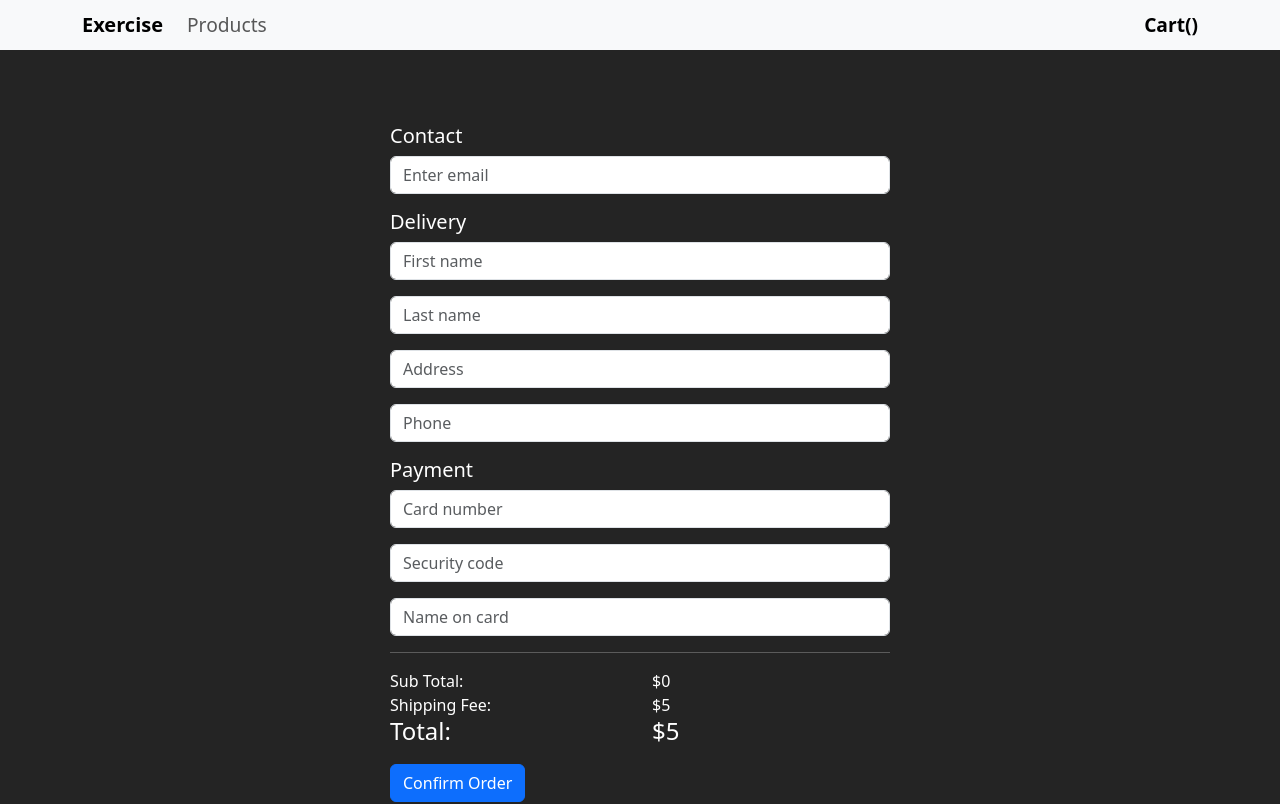
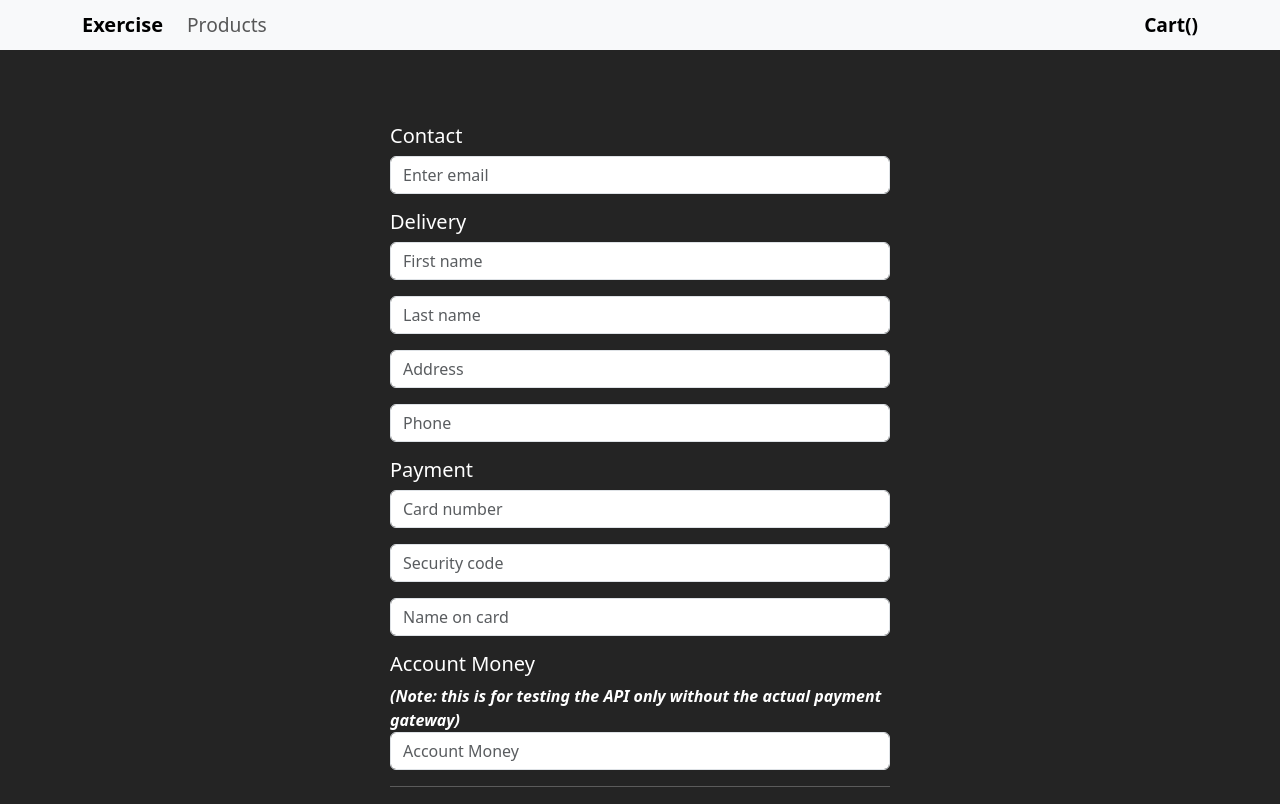
Before and after one commit to dann0088/simple-order-payment-system, a React (Vite) app in the folder frontend/: page /checkout in a window 1280 px wide. Shown: the top 804 px of the page. Built offline with nearby package versions, Linux system fonts and the light colour scheme.

Commit message:
update checkout component

```diff
--- a/frontend/src/components/checkout.tsx
+++ b/frontend/src/components/checkout.tsx
@@ -6,8 +6,11 @@ import NavBar from "./navBar";
 export default function Checkout() {
   let localCartList : any = JSON.parse(localStorage.getItem("cartList") || "[]");
 	const [validated, setValidated] = useState<boolean>(false);
+
   // To Do - set shipping fee base on user Address (current set on dummy data)
   const [shippingFee, setShippingFee] = useState<number>(5);
+
+  // const [orderDetails, setOrderDetails] = useState<any>(null);
   const [show, setShow] = useState(false);
 
   const computeSubTotal = () => {
@@ -18,24 +21,34 @@ export default function Checkout() {
     return subtotal
   }
 
-	const handleSubmit = (event: any) => {
-		const form = event.currentTarget;
+	const handleConfirmOrder = async (event: any) => {
     event.preventDefault();
-    const formData = new FormData(form);
-    const data = Object.fromEntries(formData.entries());
+    const form = event.currentTarget;
+    const orderDetailsForm = new FormData(form);
+    const orderDetailsData = Object.fromEntries(orderDetailsForm.entries());
+    // setOrderDetails(orderDetailsData);
 
     if (form.checkValidity() === false) {
       event.stopPropagation();
-      setValidated(true);
+      // try {
+      //   const response = await fetch(import.meta.env.VITE_API_URL + "product/get/", {
+      //     method: "POST",
+      //     headers: {
+      //         "Content-Type": "application/json",
+      //     },
+      //     body: JSON.stringify({
+
+      //     })
+      //   });
+      // } catch (error) {
+
+      // }
+      console.log(localCartList);
+
     } else {
       handleShow();
     }
 	}
-
-  const handleDummyCardMoney = (event: any) => {
-    const dummyMoney = event.target.value;
-    console.log(dummyMoney);
-  }
 
   const getTotalPrice = () => {
     return computeSubTotal() + shippingFee;
@@ -49,7 +62,7 @@ export default function Checkout() {
       <NavBar/>
       <div className="py-4 center-table" style={{width: 500, color: "white", textAlign: "left"}}>
         <h5>Contact</h5>
-        <Form noValidate validated={validated} onSubmit={handleSubmit}>
+        <Form noValidate validated={validated} onSubmit={handleConfirmOrder}>
           <Form.Group className="mb-3" controlId="formContact">
             <Form.Control type="email" placeholder="Enter email" name="email" required />
             <Form.Control.Feedback type="invalid">
@@ -107,6 +120,15 @@ export default function Checkout() {
               Name on card is required.
             </Form.Control.Feedback>
           </Form.Group>
+
+          <h5>Account Money</h5>
+          <i><b>(Note: this is for testing the API only without the actual payment gateway)</b></i>
+          <Form.Group className="mb-3" controlId="formDummyMoney">
+            <Form.Control type="number" placeholder="Account Money" name="dummyMoney" required/>
+            <Form.Control.Feedback type="invalid">
+              Adding dummy account money is required.
+            </Form.Control.Feedback>
+          </Form.Group>
           <hr/>
           <Row>
             <Col>Sub Total:</Col>
@@ -138,16 +160,14 @@ export default function Checkout() {
         </Modal.Header>
         <Modal.Body>
           Add dummy money inside your card to test the response from the server
-          <Form.Control type="number" placeholder="Dummy card money" name="dummyCardMoney" onChange={handleDummyCardMoney} required/>
-            <Form.Control.Feedback type="invalid">
-              Please add dummy money to test API response
-            </Form.Control.Feedback>
         </Modal.Body>
         <Modal.Footer>
           <Button variant="secondary" onClick={handleClose}>
             Close
           </Button>
-          <Button variant="primary">Understood</Button>
+          <Button variant="primary" type="submit" style={{marginTop: 10}}>
+            Confirm Order
+          </Button>
         </Modal.Footer>
       </Modal>
     </>
```
